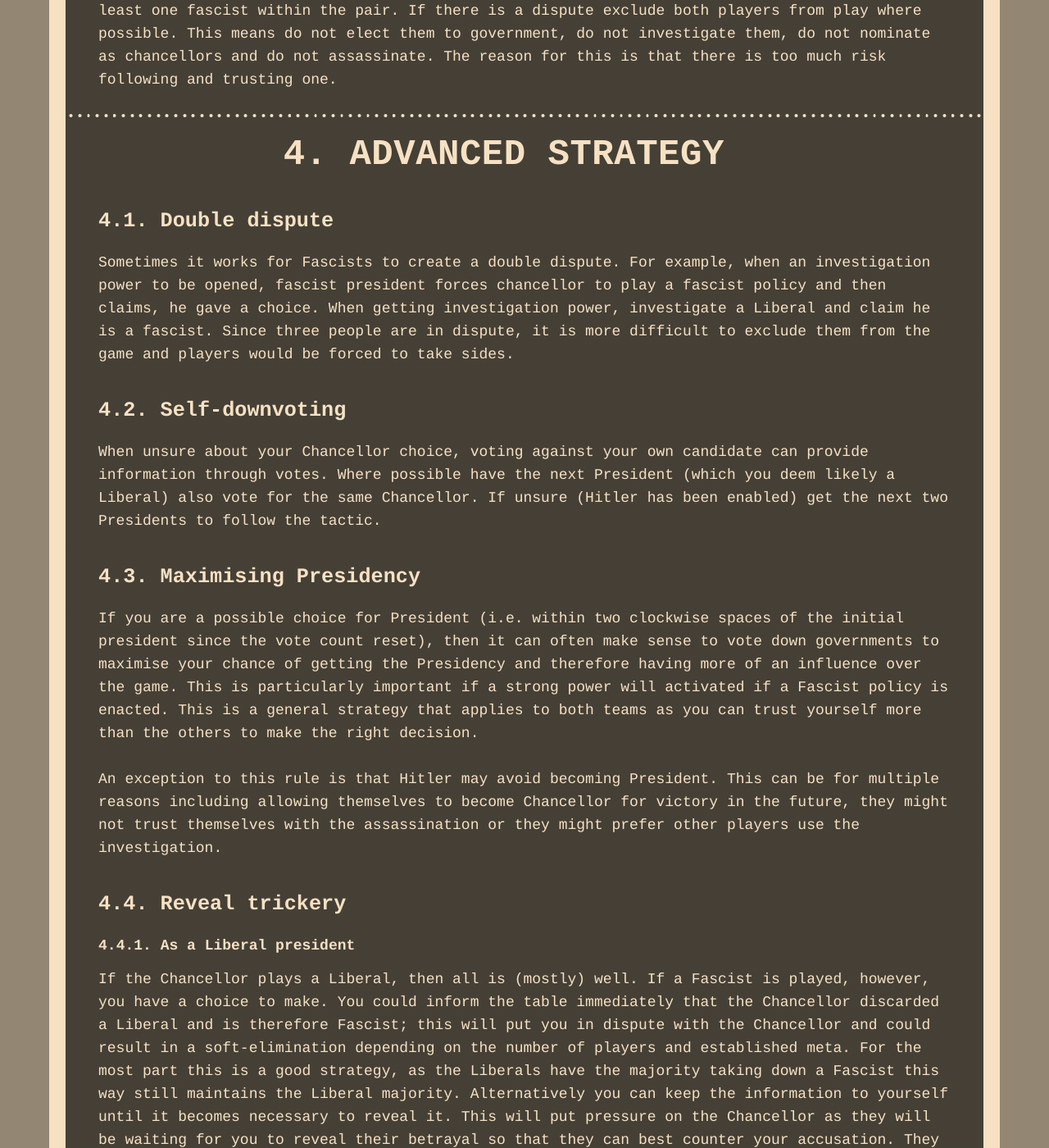
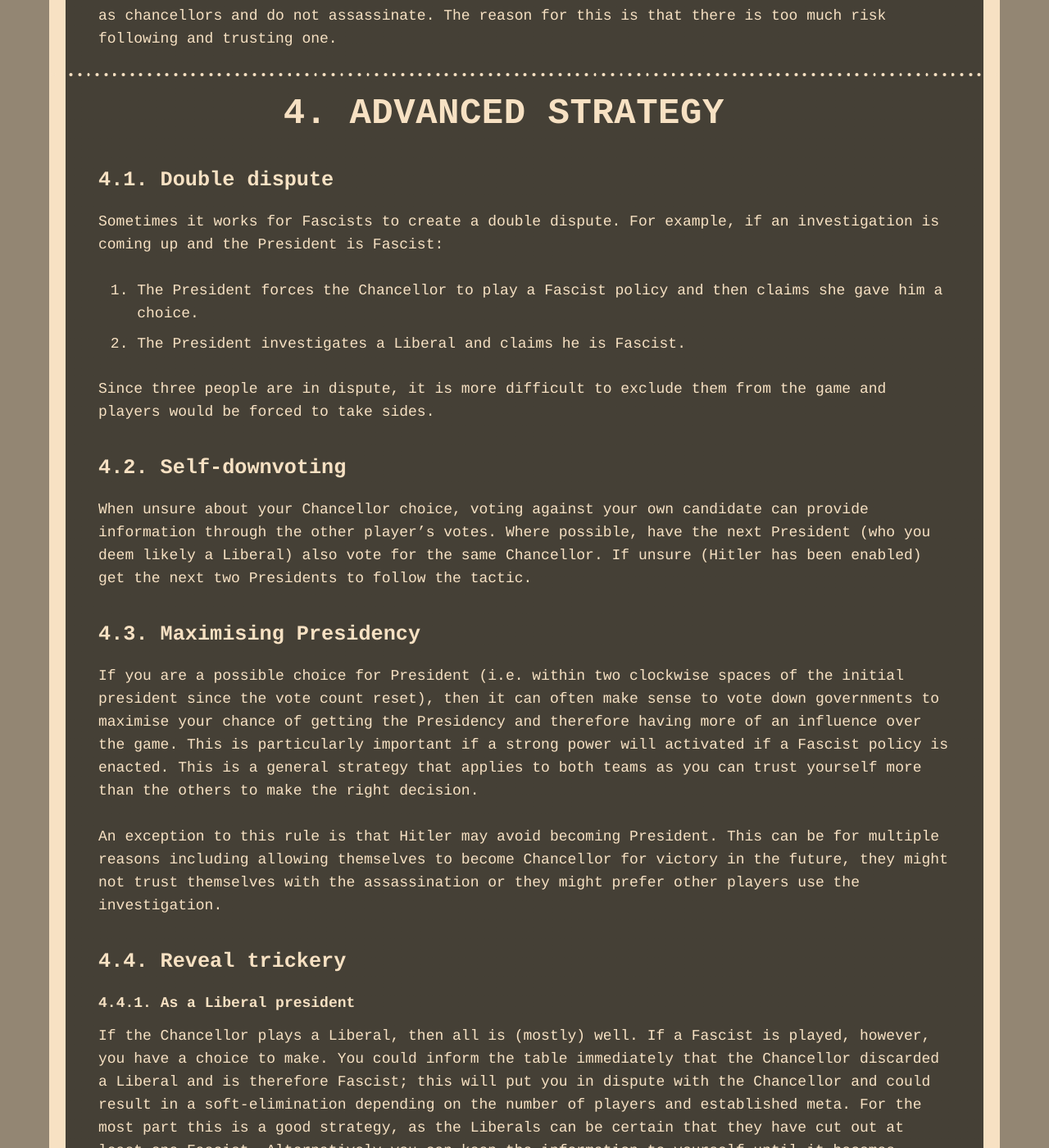
Before and after one commit to TartanLlama/secret-hitler-strategies, a Jekyll site: the page built from index.md, in a window 1280 px wide and 1400 px high, scrolled down 10972 px. Shown: the whole window at 82% size. Built offline with Jekyll 4.4.1, drawn with Linux system fonts in a browser that asks for light colours; nearby versions of some CDN libraries; some of the changed text lies outside the part shown.

Commit message:
Finish first proofread pass

```diff
--- a/index.md
+++ b/index.md
@@ -4,9 +4,6 @@
 ---
 
 # The Unofficial Secret Hitler Strategy Guide
-
-### WORK IN PROGRESS
-{:.no_toc}
 
 [Secret Hitler](http://secrethitler.com/) is a social deduction game for 5–10 people about finding and stopping the Secret Hitler.
 
@@ -26,7 +23,7 @@
 
 --------------
 ## Rules
-*The year is 1932. The place is pre-WWII Germany. In Secret Hitler, players are German politicians attempting to hold a fragile Liberal government together and stem the rising tide of Fascism. Watch out though—there are secret Fascists among you, and one player is Secret Hitler.*
+*The year is 1932. The place is pre-WWII Germany. In Secret Hitler, players are German politicians attempting to hold a fragile Liberal government together and stem the rising tide of Fascism. Watch out though — there are secret Fascists among you, and one player is Secret Hitler.*
 
 Secret Hitler doesn't have many rules, the complexity of the game stems from the social situations the rules create.
 
@@ -140,7 +137,7 @@
 #### As a Fascist
 Your main choice as a Fascist President is whether to discard Liberal policies or not. On a draw of 1L2F, discarding the Liberal and forcing a Fascist play brings your team closer to victory (and maybe gives you a Fascist power), but it will also cast suspicion upon you. You need to carefully consider the current state of the game to decide whether you can get away with discarding a Liberal, or if it's worth doing even if it'll likely out you as a Fascist. It is easier to sell a 0L3F draw if lots of Liberal policies have been played since the last shuffle, since there will be less Liberals in the deck and you can call on the power of statistics to save you. It can also be profitable to force a Fascist play if a few Liberal Presidents have had unlucky 0L3F draws, as you add chaos to the game.
 
-If your Chancellor is also a Fascist, you could even play a Fascist policy on a draw of 2L1F. If you do this at the wrong time or aren't convincing enough, this could out both of you as Fascists and effectively lose you the game, but it is profitable when it works. By discarding two Liberals from the deck you make it much for likely for Liberal Presidents to draw 0L3F, thus covering up your lie somewhat. If you are going for this strategy, you should be sure to do it as soon as possible after a shuffle to get as much cover as you can. Of course, if the Fascist team is far behind, it may make sense to discard two Liberals just to give you a better chance of winning. As always, consider the trust of the table and state of the board.
+If your Chancellor is also a Fascist, you could even play a Fascist policy on a draw of 2L1F. If you do this at the wrong time or aren't convincing enough, this could out both of you as Fascists and effectively lose you the game, but it is profitable when it works. By discarding two Liberals from the deck you make it much more likely for Liberal Presidents to draw 0L3F, thus covering up your lie somewhat. If you are going for this strategy, you should be sure to do it as soon as possible after a shuffle to get as much cover as you can. Of course, if the Fascist team is far behind, it may make sense to discard two Liberals just to give you a better chance of winning. As always, consider the trust of the table and state of the board.
 
 ### Chancellor action
 Being the Chancellor can be a dangerous place to be, as you are somewhat at the whim of chance and the President. You can easily find yourself in a dispute, either from your own choice of from the lies of a Fascist President.
@@ -171,12 +168,15 @@
 ## Advanced Strategy
 
 ### Double dispute
-Sometimes it works for Fascists to create a double dispute. For example, when an investigation power to be opened,  fascist president forces chancellor to play a fascist policy and then claims, he gave a choice. When getting investigation power, investigate a Liberal and claim he is a fascist. Since three people are in dispute, it is more difficult to exclude them from the game and players would be forced to take sides.
+Sometimes it works for Fascists to create a double dispute. For example, if an investigation is coming up and the President is Fascist:
 
+1. The President forces the Chancellor to play a Fascist policy and then claims she gave him a choice.
+2. The President investigates a Liberal and claims he is Fascist.
+
+Since three people are in dispute, it is more difficult to exclude them from the game and players would be forced to take sides.
 
 ### Self-downvoting
-When unsure about your Chancellor choice, voting against your own candidate can provide information through votes. Where possible have the next President (which you deem likely a Liberal) also vote for the same Chancellor. If unsure (Hitler has been enabled) get the next two Presidents to follow the tactic.
-
+When unsure about your Chancellor choice, voting against your own candidate can provide information through the other player's votes. Where possible, have the next President (who you deem likely a Liberal) also vote for the same Chancellor. If unsure (Hitler has been enabled) get the next two Presidents to follow the tactic.
 
 ### Maximising Presidency
 If you are a possible choice for President (i.e. within two clockwise spaces of the initial president since the vote count reset), then it can often make sense to vote down governments to maximise your chance of getting the Presidency and therefore having more of an influence over the game. This is particularly important if a strong power will activated if a Fascist policy is enacted. This is a general strategy that applies to both teams as you can trust yourself more than the others to make the right decision.
@@ -185,7 +185,7 @@
 
 ### Reveal trickery
 #### As a Liberal president
-If the Chancellor plays a Liberal, then all is (mostly) well. If a Fascist is played, however, you have a choice to make. You could inform the table immediately that the Chancellor discarded a Liberal and is therefore Fascist; this will put you in dispute with the Chancellor and could result in a soft-elimination depending on the number of players and established meta. For the most part this is a good strategy, as the Liberals have the majority taking down a Fascist this way still maintains the Liberal majority. Alternatively you can keep the information to yourself until it becomes necessary to reveal it. This will put pressure on the Chancellor as they will be waiting for you to reveal their betrayal so that they can best counter your accusation. They may out themselves by reacting to your lack of reaction, or by making other mistakes due to them being on-edge.
+If the Chancellor plays a Liberal, then all is (mostly) well. If a Fascist is played, however, you have a choice to make. You could inform the table immediately that the Chancellor discarded a Liberal and is therefore Fascist; this will put you in dispute with the Chancellor and could result in a soft-elimination depending on the number of players and established meta. For the most part this is a good strategy, as the Liberals can be certain that they have cut out at least one Fascist. Alternatively you can keep the information to yourself until it becomes necessary to reveal it. This will put pressure on the Chancellor as they will be waiting for you to reveal their betrayal so that they can best counter your accusation. They may out themselves by reacting to your lack of reaction, or by making other mistakes due to them being on-edge.
 
 Regardless of the action you took, you need to decide whether or not to reveal what cards you drew and what you discarded. Generally, honesty as a Liberal is the best policy. However, if you draw more than one Liberal, it can make sense to lie and say that you only received one. This will create the illusion that there are more Liberals in the deck then there actually are, so the Fascists will be less likely to discard one for fear of being discovered. However, you should probably reveal this information when the deck is to be shuffled so that the plays can be correctly analysed by your fellow Liberals.
 
@@ -218,7 +218,7 @@
 
 ### Executions
 #### As a Liberal
-You must be careful when you have gained the power of Assassination. The Liberals only have a narrow majority, as such you must make sure you do not shoot one of your fellow Liberals. There are two real choices to make as a Liberal with the Assassination power: shoot a known Fascist or try to shoot Hitler.
+You must be careful when you have gained the power of Assassination. The Liberals only have a narrow majority, so you must make sure you do not shoot one of your teammates. There are two real choices to make as a Liberal with the Assassination power: shoot a known Fascist or try to shoot Hitler.
 
 There are only two ways to know for sure if someone is fascist:
 * Investigation
```
